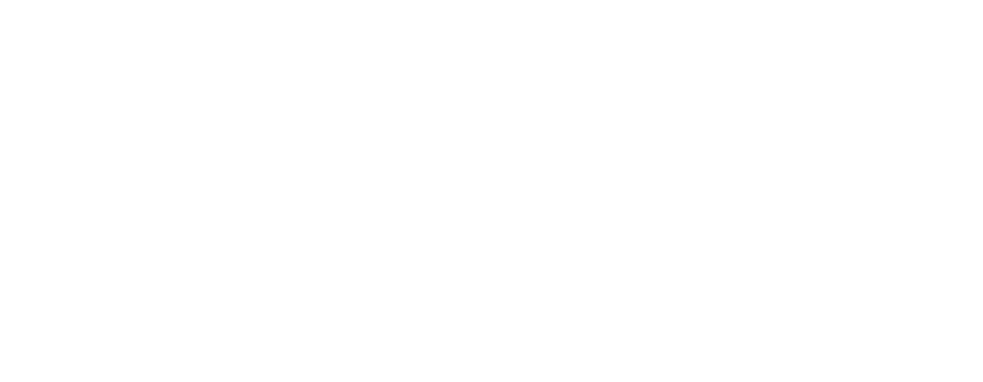
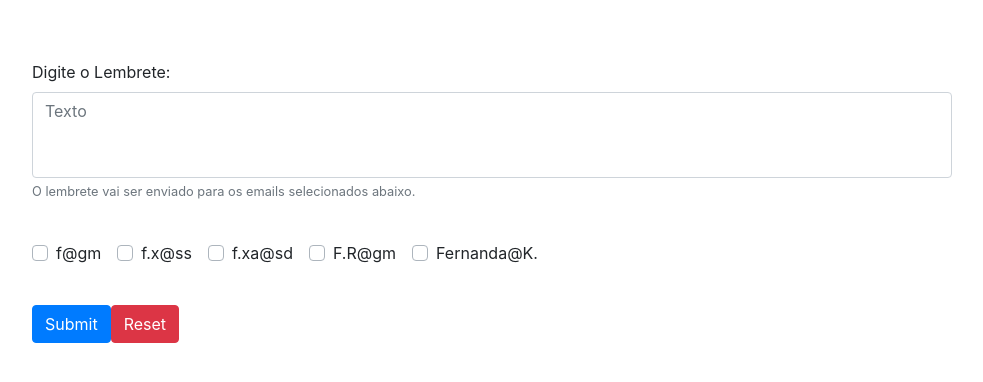
Before and after one commit to felipecps/vue-project, a Vue app: page /emailalert in a window 1280 px wide. Shown: the top 382 px of the page, without its empty margins (53-1036 px from the left). Built offline with nearby package versions, Linux system fonts and the light colour scheme.

Commit message:
POC do Alerta de Email

```diff
--- /dev/null
+++ b/src/components/EmailAlert.vue
@@ -0,0 +1,89 @@
+<template>
+   <div class="container">
+      <b-form @submit="onSubmit" @reset="onReset" >
+         <b-form-group
+            id="input-group-1"
+            label="Digite o Lembrete:"
+            label-for="textarea"
+            description="O lembrete vai ser enviado para os emails selecionados abaixo."
+            >
+            <b-row>
+               <b-col sm="10">
+                  <b-form-textarea
+                     id="textarea"
+                     placeholder="Texto"
+                     rows="3"
+                     v-model="form.text"
+                     max-rows="8"
+                     ></b-form-textarea>
+               </b-col>
+            </b-row>
+         </b-form-group>
+         <br>
+         <b-form-group id="input-group-4">
+            <b-form-checkbox-group v-model="form.checked" id="checkboxes-4">
+               <b-form-checkbox value="felipePessoal">f@gm</b-form-checkbox>
+               <b-form-checkbox value="felipeTrabalhoSs">f.x@ss</b-form-checkbox>
+               <b-form-checkbox value="felipeTrabalhoSd">f.xa@sd</b-form-checkbox>
+               <b-form-checkbox value="fernandaPessoal">F.R@gm</b-form-checkbox>
+               <b-form-checkbox value="fernandaTrabalho">Fernanda@K.</b-form-checkbox>
+            </b-form-checkbox-group>
+         </b-form-group>
+         <br>
+         <b-button type="submit" variant="primary">Submit</b-button>
+         <b-button type="reset" variant="danger">Reset</b-button>
+      </b-form>
+   </div>
+</template>
+
+
+<script>
+import axios from 'axios';
+
+export default {
+  name: 'EmailAlert',
+  data() {
+    return {
+        form: {
+            text: '',
+            checked: [],
+        },
+    };
+  },
+  methods: {
+    onSubmit(evt) {
+        evt.preventDefault()
+        //alert(JSON.stringify(this.form))
+        const listOfChecked = this.form.checked.toString()
+        //alert(listOfChecked)
+        const path = 'http://localhost:5000/envia_email'
+        axios.post(
+            path,
+            null,
+            {
+                params: {
+                    text: this.form.text,
+                    checked: listOfChecked
+                }
+            })
+        .then((res) => {
+          console.log(res.data)
+          this.msg = res.data;
+        })
+        .catch((error) => {
+          // eslint-disable-next-line
+          console.error(error);
+        })
+    },
+    onReset(evt) {
+        evt.preventDefault()
+        // Reset our form values
+        this.form.text = ''
+        this.form.checked = []
+      }
+  },
+  created() {
+
+  },
+};
+</script>
--- a/src/router/index.js
+++ b/src/router/index.js
@@ -3,6 +3,7 @@
 import Ping from '../components/Ping.vue';
 import Books from '../components/Books.vue';
 import Test from '../components/Test.vue';
+import EmailAlert from '../components/EmailAlert.vue';
 
 Vue.use(VueRouter)
 
@@ -11,6 +12,11 @@
     path: '/',
     name: 'Books',
     component: Books,
+  },
+  {
+    path: '/emailalert',
+    name: 'EmailAlert',
+    component: EmailAlert,
   },
   {
     path: '/ping',
```
